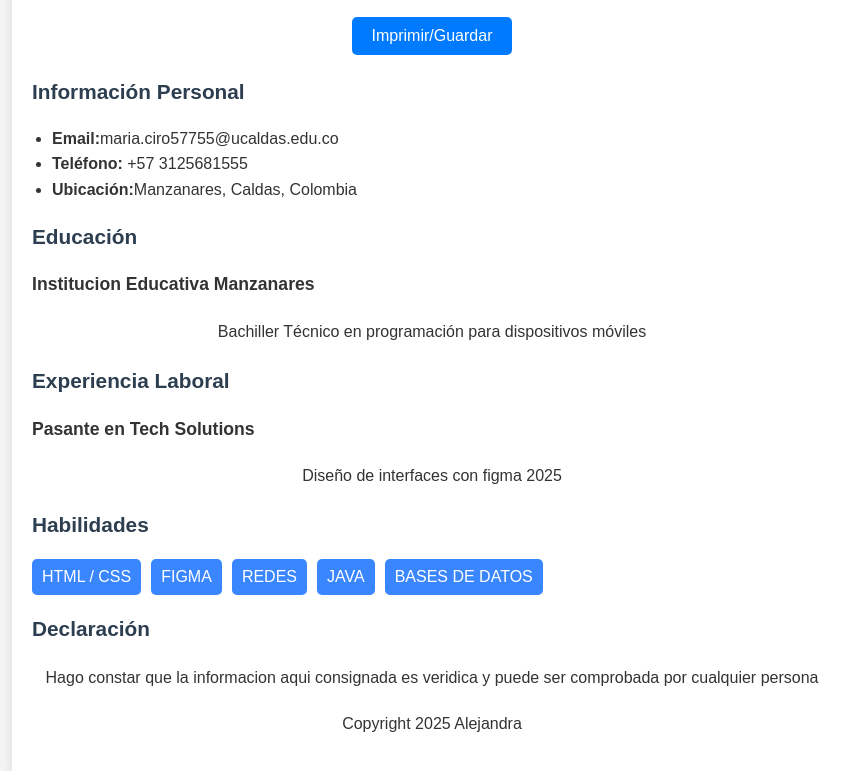
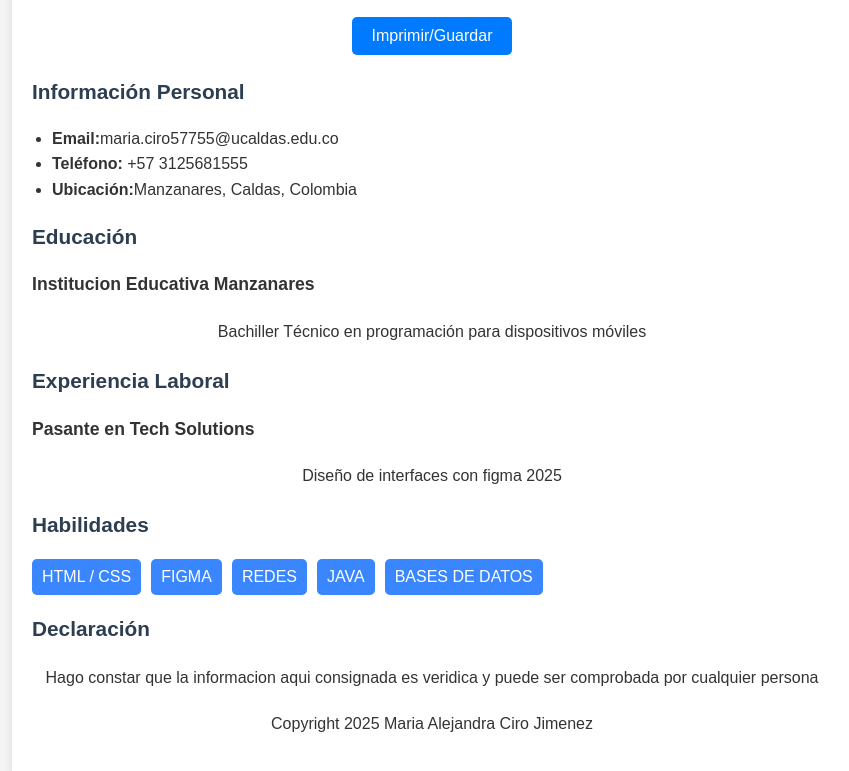
Before and after one commit to cirojimenezmariaalejandra-design/HojaDeVida, a plain HTML site: page index.html in a window 1280 px wide. Shown: the part 313-1084 px from the top of the page, without its empty margins (208-1057 px from the left). Drawn offline with Linux system fonts and the light colour scheme.

Commit message:
Update index.html

```diff
--- a/index.html
+++ b/index.html
@@ -54,7 +54,7 @@
             <p class="muted">Hago constar que la informacion aqui consignada es veridica y puede ser comprobada por cualquier persona</p>
 
         </section>
-        <p class="mbr-text mb-0 mbr-fonts-styles display-7"> Copyright 2025 Alejandra</p>
+        <p class="mbr-text mb-0 mbr-fonts-styles display-7"> Copyright 2025  Maria Alejandra Ciro Jimenez</p>
      </section>
 
 </div>
```
